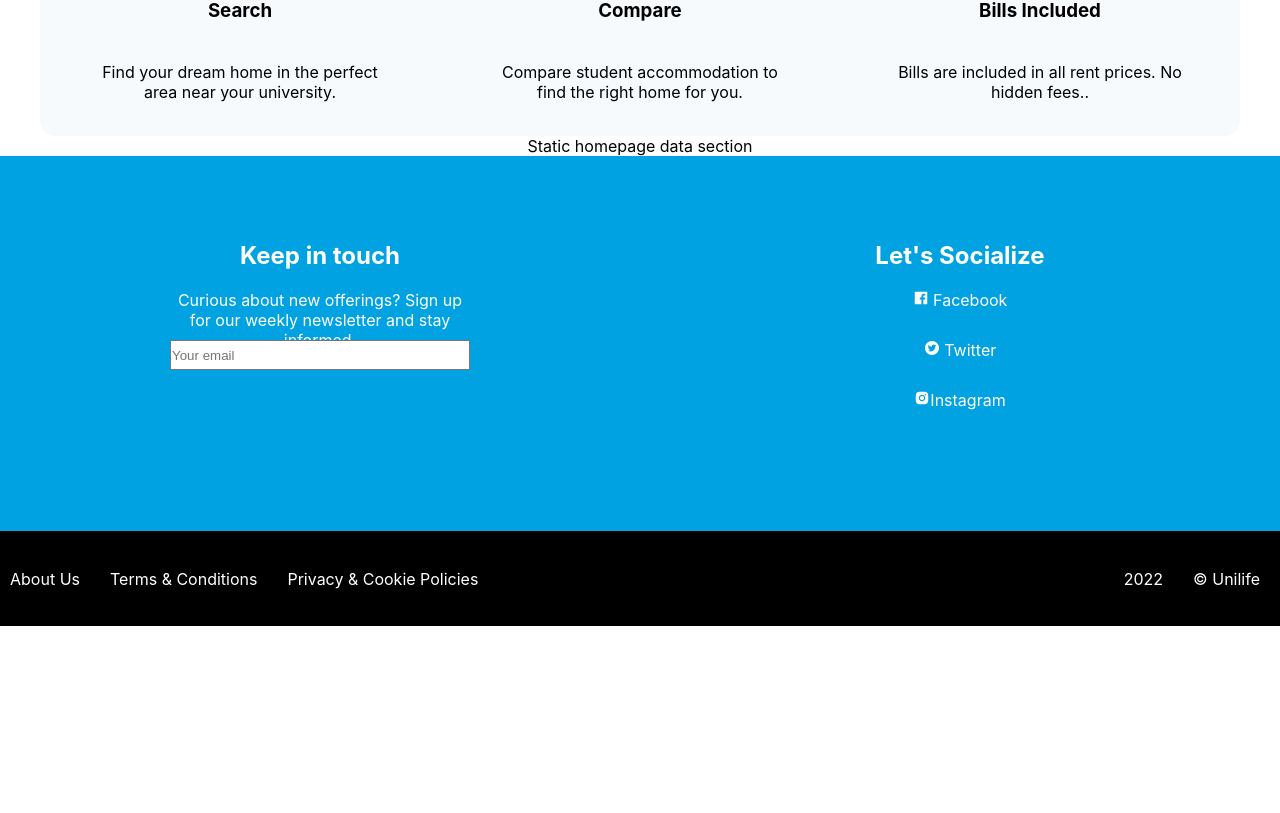
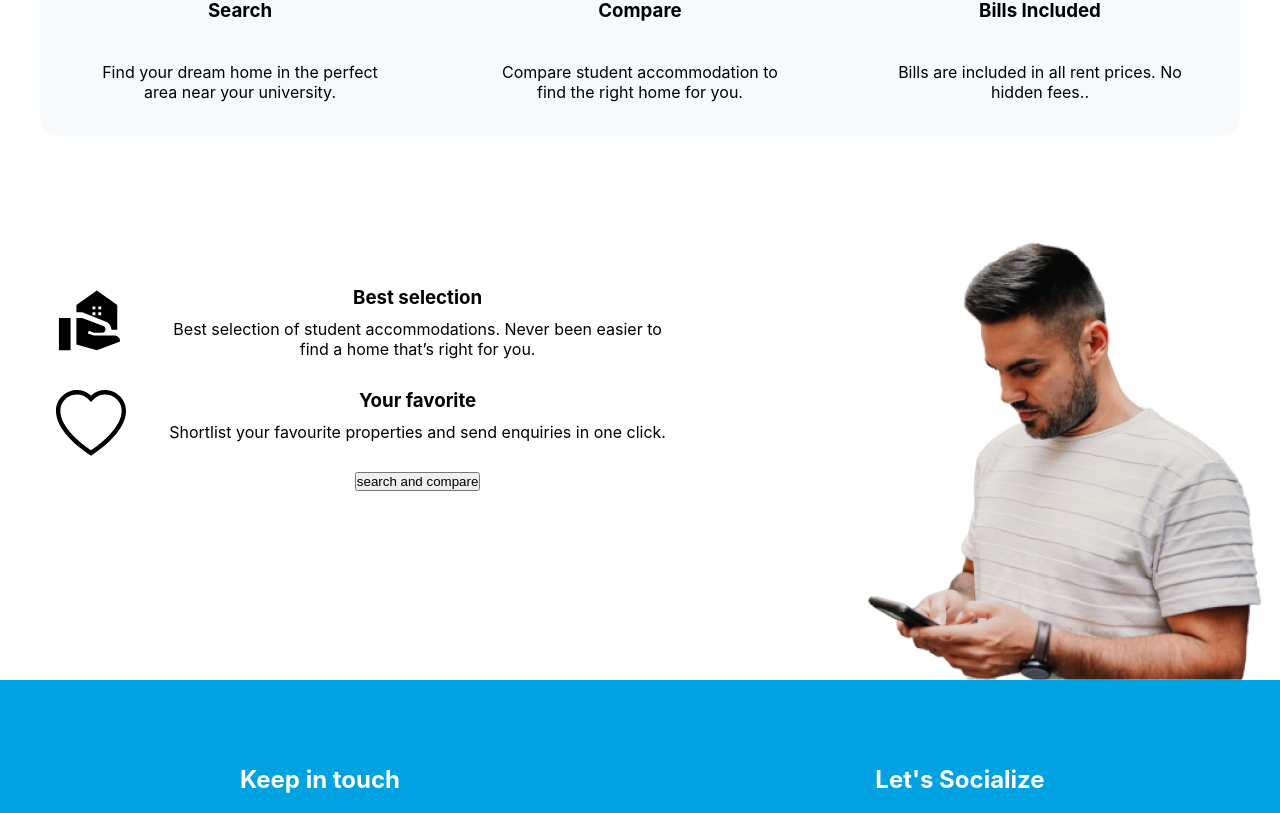
Before and after one commit to jasmatazzy/unilife-apartment-app, a React (Create React App) app: page / in a window 1280 px wide. Shown: the part 709-1522 px from the top of the page. Before the commit the page ends 1335 px from the top, so only its background shows below. Built offline with nearby package versions, Linux system fonts and the light colour scheme.

Commit message:
draft set up of static bottom portion of page

```diff
--- a/src/pages/Homepage/Homepage.css
+++ b/src/pages/Homepage/Homepage.css
@@ -9,7 +9,8 @@
     border-radius: 16px;
 
 }
-.homepage-compare-with-header h2{
+
+.homepage-compare-with-header h2 {
     padding-top: 100px;
     padding-bottom: 50px;
 }
@@ -19,3 +20,39 @@
     display: flex;
     justify-content: space-around;
 }
+
+.static-homepage-data {
+    display: flex;
+    justify-content: space-around;
+    margin-top: 50px;
+}
+
+.text-and-icons-div {
+    display: flex;
+    justify-content: baseline;
+    width: 60%;
+    margin-top: 100px;
+}
+
+.icons-div {
+    display: flex;
+    flex-direction: column;
+    width: 20%;
+}
+
+.icons-div span {
+    margin-bottom: 30px;
+}
+
+.text-div{
+    width: 500px;
+}
+.text-div p{
+    margin-top: 10px;
+}
+.text-div :nth-child(3){
+    margin-top: 30px;
+}
+.text-div button{
+    margin-top: 30px;
+}
--- a/src/pages/Homepage/Homepage.js
+++ b/src/pages/Homepage/Homepage.js
@@ -6,6 +6,9 @@ import HomepageCompareSection from '../../components/HomepageCompareSection/Home
 import searchIcon from '../../assets/icon-search.png'
 import compareIcon from '../../assets/icon-compare.png'
 import billsIcon from '../../assets/icon-bills.png'
+import imageofMan from '../../assets/image-manOnPhone.png'
+import { BsHeart } from "react-icons/bs";
+import { MdRealEstateAgent } from "react-icons/md";
 
 
 const Homepage = () => {
@@ -34,7 +37,22 @@ const Homepage = () => {
           />
         </div>
       </div>
-      <div>Static homepage data section</div>
+      <div className='static-homepage-data'>
+        <div className='text-and-icons-div'>
+          <div className='icons-div'>
+            <span><MdRealEstateAgent size={70}/></span>
+            <span><BsHeart size={70}/></span>
+          </div>
+          <div className='text-div'>
+            <h3>Best selection</h3>
+            <p>Best selection of student accommodations. Never been easier to find a home that’s right for you.</p>
+            <h3>Your favorite</h3>
+            <p>Shortlist your favourite properties and send enquiries in one click.</p>
+            <button>search and compare</button>
+          </div>
+        </div>
+        <img src={imageofMan} alt='man holding phone' />
+      </div>
     </div>
   )
 }
```
